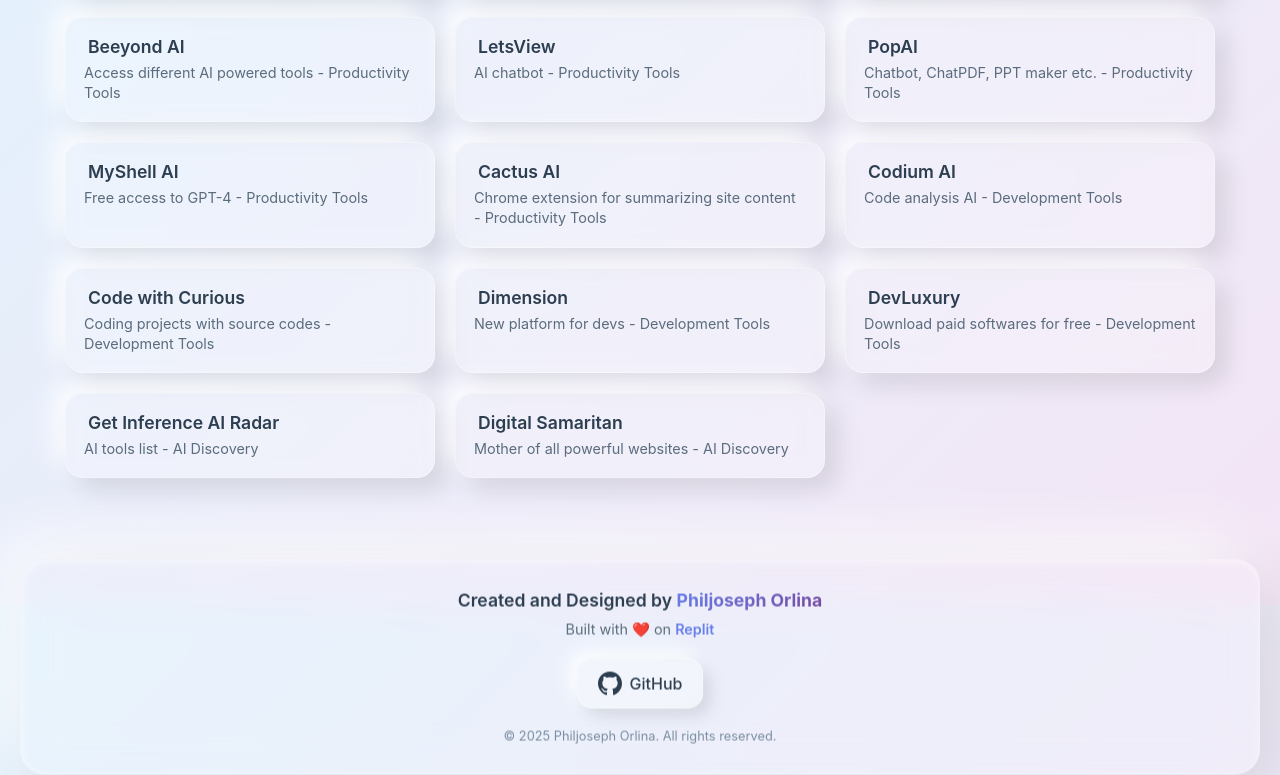
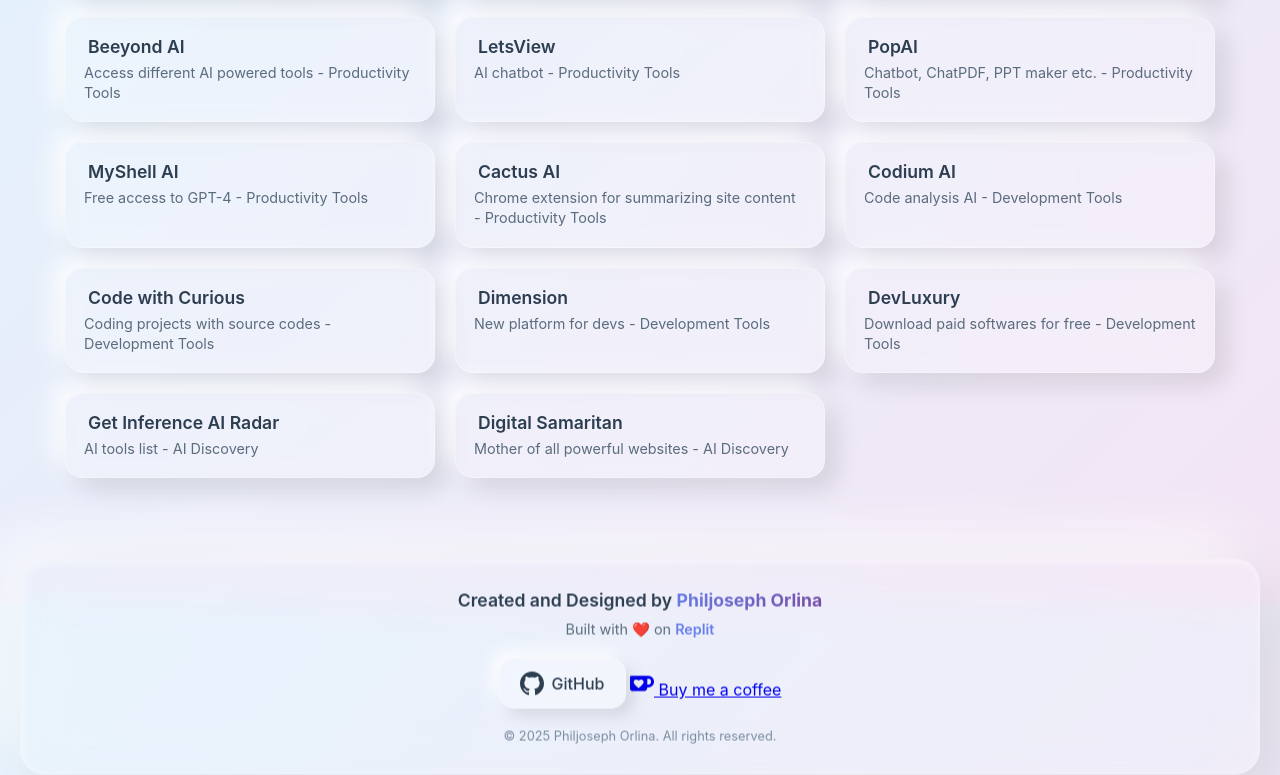
Before and after one commit to seph54-ux/browzio, a plain HTML site: page index.html in a window 1280 px wide. Shown: the part 5795-6570 px from the top of the page. Drawn offline with Linux system fonts and the light colour scheme.

Commit message:
Update index.html

```diff
--- a/index.html
+++ b/index.html
@@ -58,6 +58,12 @@
                 </svg>
                 GitHub
             </a>
+            <a href="#" id="kofiLink" class="kofi-link">
+                <svg width="24" height="24" viewBox="0 0 24 24" fill="currentColor">
+                    <path d="M23.881 8.948c-.773-4.085-4.859-4.593-4.859-4.593H.723c-.604 0-.679.798-.679.798s-.082 7.324-.022 11.822c.164 2.424 2.586 2.672 2.586 2.672s8.267-.023 11.966-.049c2.438-.426 2.683-2.566 2.658-3.734 4.352.24 7.422-2.831 6.649-6.916zm-11.062 3.511c-1.246 1.453-4.011 3.976-4.011 3.976s-.121.119-.31.023c-.076-.057-.108-.09-.108-.09-.443-.441-3.368-3.049-4.034-3.954-.709-.965-1.041-2.7-.091-3.71.951-1.01 3.005-1.086 4.363.407 0 0 1.565-1.782 3.468-.963 1.904.82 1.832 3.011.723 4.311zm6.173.478c-.928.116-1.682.028-1.682.028V7.284h1.77s1.971.551 1.971 2.638c0 1.913-.985 2.667-2.059 3.015z"/>
+                </svg>
+                Buy me a coffee
+            </a>
         </div>
         <p class="copyright">© 2025 Philjoseph Orlina. All rights reserved.</p>
     </div>
```
